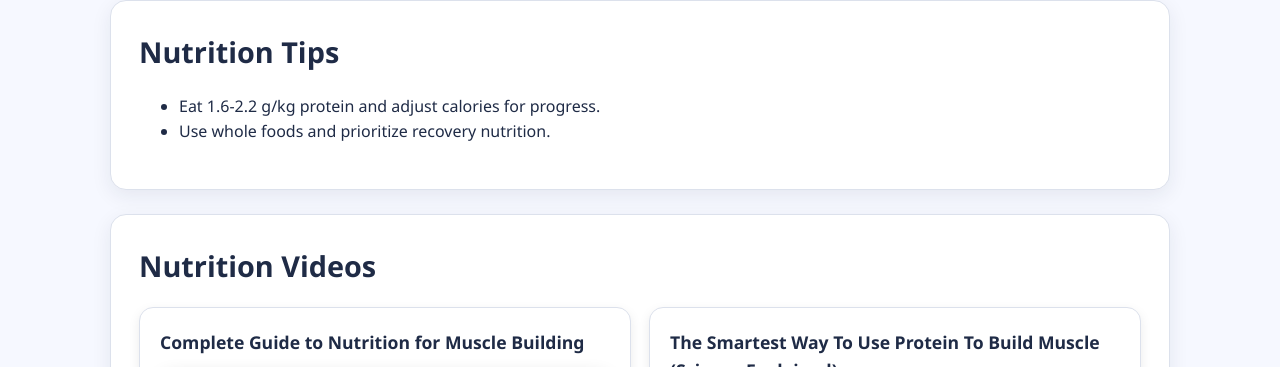
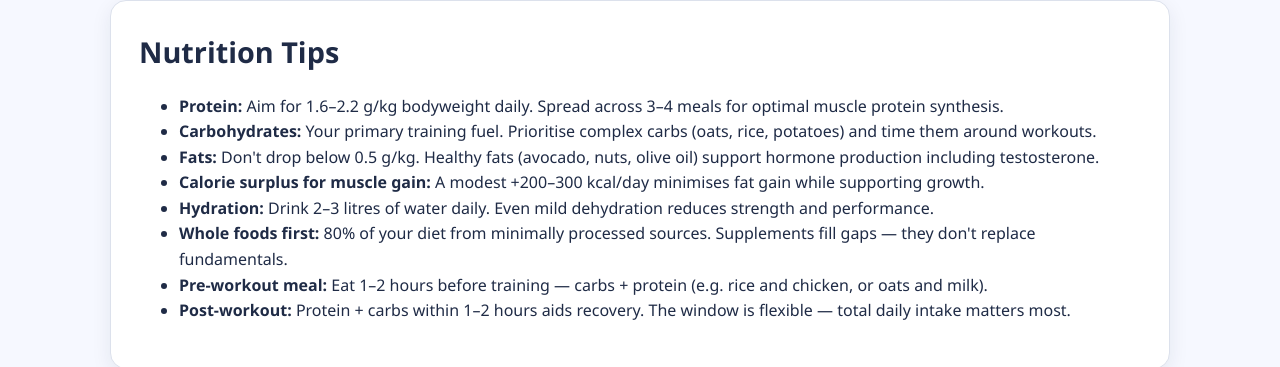
Before and after one commit to aseemganda-star/muscle-growth-guide, a plain HTML site: page diet.html in a window 1280 px wide. Shown: the part 1086-1453 px from the top of the page. Drawn offline with Linux system fonts and the light colour scheme.

Commit message:
Enhanced website

```diff
--- a/diet.html
+++ b/diet.html
@@ -24,7 +24,7 @@
 
   <section class="hero">
     <div class="container">
-      <h1>Calories + Protein Calculator</h1>
+      <h1>🥗 Calories + Protein Calculator</h1>
       <p>Get a target calorie and macro plan instantly.</p>
     </div>
   </section>
@@ -61,8 +61,14 @@
     <section class="section-card">
       <h2>Nutrition Tips</h2>
       <ul>
-        <li>Eat 1.6-2.2 g/kg protein and adjust calories for progress.</li>
-        <li>Use whole foods and prioritize recovery nutrition.</li>
+        <li><strong>Protein:</strong> Aim for 1.6–2.2 g/kg bodyweight daily. Spread across 3–4 meals for optimal muscle protein synthesis.</li>
+        <li><strong>Carbohydrates:</strong> Your primary training fuel. Prioritise complex carbs (oats, rice, potatoes) and time them around workouts.</li>
+        <li><strong>Fats:</strong> Don't drop below 0.5 g/kg. Healthy fats (avocado, nuts, olive oil) support hormone production including testosterone.</li>
+        <li><strong>Calorie surplus for muscle gain:</strong> A modest +200–300 kcal/day minimises fat gain while supporting growth.</li>
+        <li><strong>Hydration:</strong> Drink 2–3 litres of water daily. Even mild dehydration reduces strength and performance.</li>
+        <li><strong>Whole foods first:</strong> 80% of your diet from minimally processed sources. Supplements fill gaps — they don't replace fundamentals.</li>
+        <li><strong>Pre-workout meal:</strong> Eat 1–2 hours before training — carbs + protein (e.g. rice and chicken, or oats and milk).</li>
+        <li><strong>Post-workout:</strong> Protein + carbs within 1–2 hours aids recovery. The window is flexible — total daily intake matters most.</li>
       </ul>
     </section>
 
```
Also changed, not shown: body-factors.html (+1 -1 lines), myths-and-faqs.html (+1 -1 lines), sleep.html (+1 -1 lines), workouts.html (+1 -1 lines).
